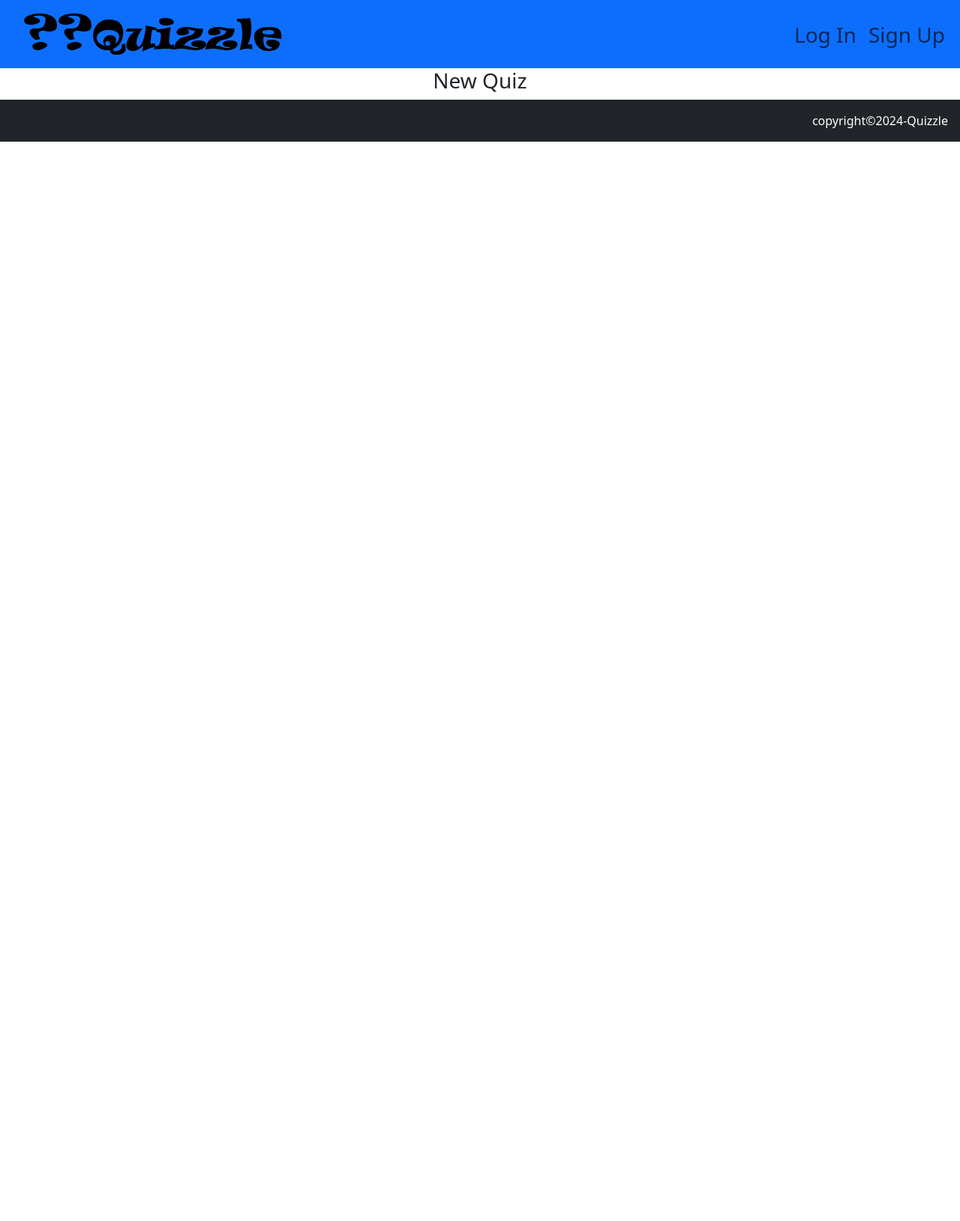
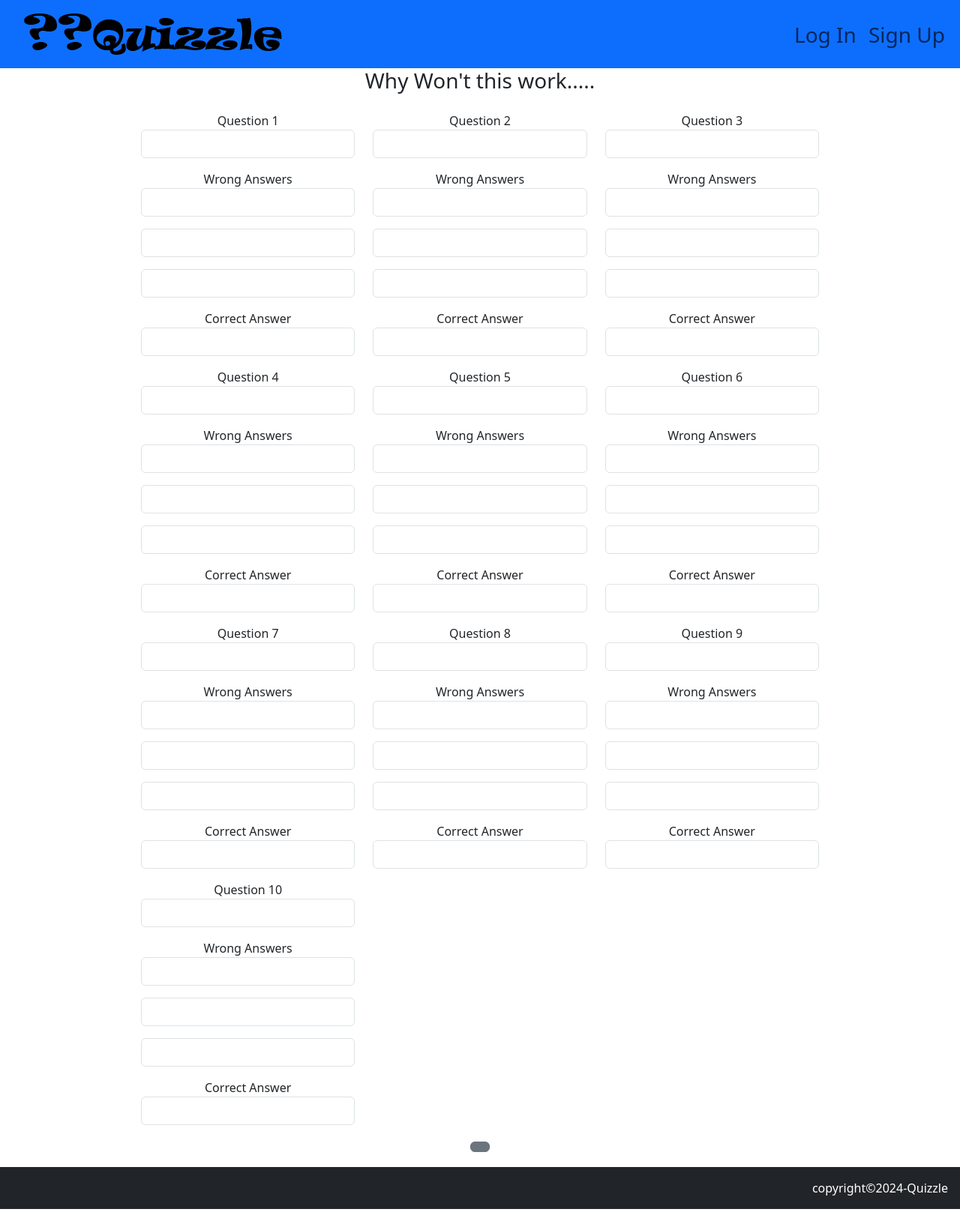
Before and after one commit to Jimbo8927/set09103, a Flask app: page /create-quiz/Q-A in a window 1280 px wide. Shown: the whole page at 75% size. Before the commit the page ends 189 px from the top, so only its background shows below. Run offline with Flask 3, Linux system fonts and the light colour scheme; a user stored in the database is signed in; some libraries are stand-ins or nearby versions.

Commit message:
Added create quiz pages

```diff
--- a/routes.py
+++ b/routes.py
@@ -602,7 +602,7 @@
 @app.route('/create-quiz/Q-A')
 @requires_admin
 def createQuizQandA():
-    quizName = "New Quiz"
+    quizName = "Why Won't this work....."
     questionAmount = 10
     return render_template("create-quiz-Q-A.html", quizName = quizName, qAmount = questionAmount)
 
--- a/static/js/quizzle.js
+++ b/static/js/quizzle.js
@@ -40,52 +40,97 @@
     form.setAttribute("name", "quiz");
     form.setAttribute("method", "post");
 
+    let outerDiv = document.createElement("DIV");
+    //outerDiv.setAttribute("class", "d-flex flex-wrap");
+    outerDiv.setAttribute("class", "container");
+
+    let rowDiv = document.createElement("DIV");
+    //outerDiv.setAttribute("class", "d-flex flex-wrap");
+    rowDiv.setAttribute("class", "row");
+
     for(let count = 0; count < numb; count++) {
 
-        let div = documnet.createElement("DIV");
-        div.setAttribute("class", "d-flex flex-column");
+        let innerDivs = document.createElement("DIV");
+        //innerDivs.setAttribute("class", "d-flex flex-column");
+        innerDivs.setAttribute("class", "col-4");
 
         // creates a label for each question
-        let label = document.createElement("LABEL");
-        label.setAttribute("name", "question-input");
+        let questionLabel = document.createElement("LABEL");
+        questionLabel.setAttribute("name", "question-input");
+
         // creates a text node and appends it to the label
-        let text = documnet.createTextNode("Question " + count);
-        label.appendChile(text);
+        let text1 = document.createTextNode("Question " + (count+1));
+        questionLabel.appendChild(text1);
 
         // creates an input for each question
         let questionInput = document.createElement("INPUT");
-        questionInput.setAttribute("type", "text")
+        questionInput.setAttribute("type", "text");
+        questionInput.setAttribute("class", "form-control mb-3");
+
+        // creates a label for wrong answers
+        let wrongAnswersLabel = document.createElement("LABEL");
+        wrongAnswersLabel.setAttribute("name", "question-input");
+
+        // creates a text node and appends it to the label
+        let text2 = document.createTextNode("Wrong Answers");
+        wrongAnswersLabel.appendChild(text2);
 
         // creates 4 answer input for each question
         // answer 1
         let answerOneInput = document.createElement("INPUT");
-        questionInput.setAttribute("type", "text")
+        answerOneInput.setAttribute("type", "text");
+        answerOneInput.setAttribute("class", "form-control mb-3");
 
         // answer 2
         let answerTwoInput = document.createElement("INPUT");
-        questionInput.setAttribute("type", "text")
+        answerTwoInput.setAttribute("type", "text");
+        answerTwoInput.setAttribute("class", "form-control mb-3");
 
         // answer 3
         let answerThreeInput = document.createElement("INPUT");
-        questionInput.setAttribute("type", "text")
+        answerThreeInput.setAttribute("type", "text");
+        answerThreeInput.setAttribute("class", "form-control mb-3");
+
+        // creates a label for wrong answers
+        let correctAnswerLabel = document.createElement("LABEL");
+        correctAnswerLabel.setAttribute("name", "question-input");
+
+        // creates a text node and appends it to the label
+        let text3 = document.createTextNode("Correct Answer");
+        correctAnswerLabel.appendChild(text3);
 
         // answer 4
         let answerFourInput = document.createElement("INPUT");
-        questionInput.setAttribute("type", "text")
+        answerFourInput.setAttribute("type", "text");
+        answerFourInput.setAttribute("class", "form-control mb-3");
 
         // appends the input fields and labels
-        div.append(label);
-        div.append(questioninput);
-        div.append(answerOneInput);
-        div.append(answerTwoInput);
-        div.append(answerThreeInput);
-        div.append(answerFourInput);
+        innerDivs.append(questionLabel);
+        innerDivs.append(questionInput);
 
-        form.appendChild(div);
+        innerDivs.append(wrongAnswersLabel);
+        innerDivs.append(answerOneInput);
+
+        innerDivs.append(answerTwoInput);
+
+        innerDivs.append(answerThreeInput);
+
+        innerDivs.append(correctAnswerLabel);
+        innerDivs.append(answerFourInput);
+
+        // appends innerDiv to outerDiv
+        rowDiv.append(innerDivs);
+
+        // appends innerDiv to outerDiv
+        outerDiv.append(rowDiv);
+
+        // appends outerDiv to form
+        form.appendChild(outerDiv);
 
         //questionInput.setAttribute("", "")
 
     }
+
     // creates button, adds attributes
     let submitBtn = document.createElement("BUTTON")
     submitBtn.setAttribute("type", "submit");
--- a/templates/create-quiz-Q-A.html
+++ b/templates/create-quiz-Q-A.html
@@ -1,16 +1,18 @@
 {% extends "baseTemplate.html" %}
 {% block content %}
 <script>
+    let quAmount = {{ qAmount }};
     window.onload = function loadFunction() {
-        createQuizInputFields({{ qAmount }});
+        createQuizInputFields(quAmount);
     }
+
 </script>
 
 <div class="m-auto text-center">
     <h3> {{ quizName }} </h3>
 </div>
 
-<div id="quizInput" class="d-flex flex-wrap justify-content-around">
+<div id="quizInput" class="w-75 p-3 text-center m-auto">
 
 </div>
 
```
Also changed, not shown: 3 other files.
